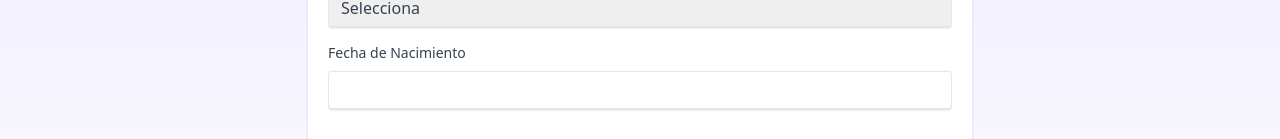
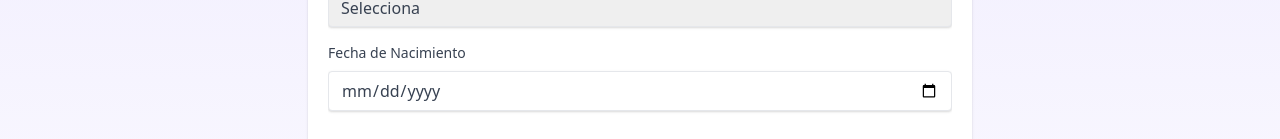
Before and after one commit to axeldelat/localwuru, a Next.js app: page /new-user in a window 1280 px wide. Shown: the part 404-543 px from the top of the page. Built offline with nearby package versions, Linux system fonts and the light colour scheme; what @tailwindcss/typography would draw is missing.

Commit message:
minor fix

```diff
--- a/components/Navbar/Nav/index.js
+++ b/components/Navbar/Nav/index.js
@@ -9,6 +9,7 @@ import { FontAwesomeIcon } from '@fortawesome/react-fontawesome'
 
 
 export default function Nav({ fixed }, dashboardSwitch) {
+  console.log(dashboardSwitch)
   const [navbarOpen, setNavbarOpen] = React.useState(false);
   return (
     <>
@@ -44,7 +45,7 @@ export default function Nav({ fixed }, dashboardSwitch) {
               <li className="nav-item">
                 <Link href="#">
                   <a className="px-3 py-5 flex items-center text-sm font-light uppercase leading-snug text-gray-700 hover:opacity-75"
-                  onClick={dashboardSwitch}
+                  onClick={() => dashboardSwitch()}
                   >
                   Mi Cuenta
                   </a>
--- a/pages/new-user.js
+++ b/pages/new-user.js
@@ -102,19 +102,20 @@ export default function NewUser()  {
               <div className="mb-4">
                 <label
                     className="block text-gray-700 text-sm font-normal mb-2"
-                    htmlFor="birth"
+                    htmlFor="birthdate"
                   >
                     Fecha de Nacimiento
                   </label>
                   <input
                     className="shadow appearance-none border rounded w-full py-2 px-3 text-gray-700 leading-tight focus:outline-none focus:shadow-outline"
                     rows="5"
-                    name="bio"
+                    name="birthdate"
+                    type="date"
                     required
                     autoFocus
 
-                    value={bio}
-                    onChange={e => setBio(e.target.value)}
+                    value={birthdate}
+                    onChange={e => setBirthDate(e.target.value)}
                     />
                 </div>
               {/* <div className="mt-4">
```
